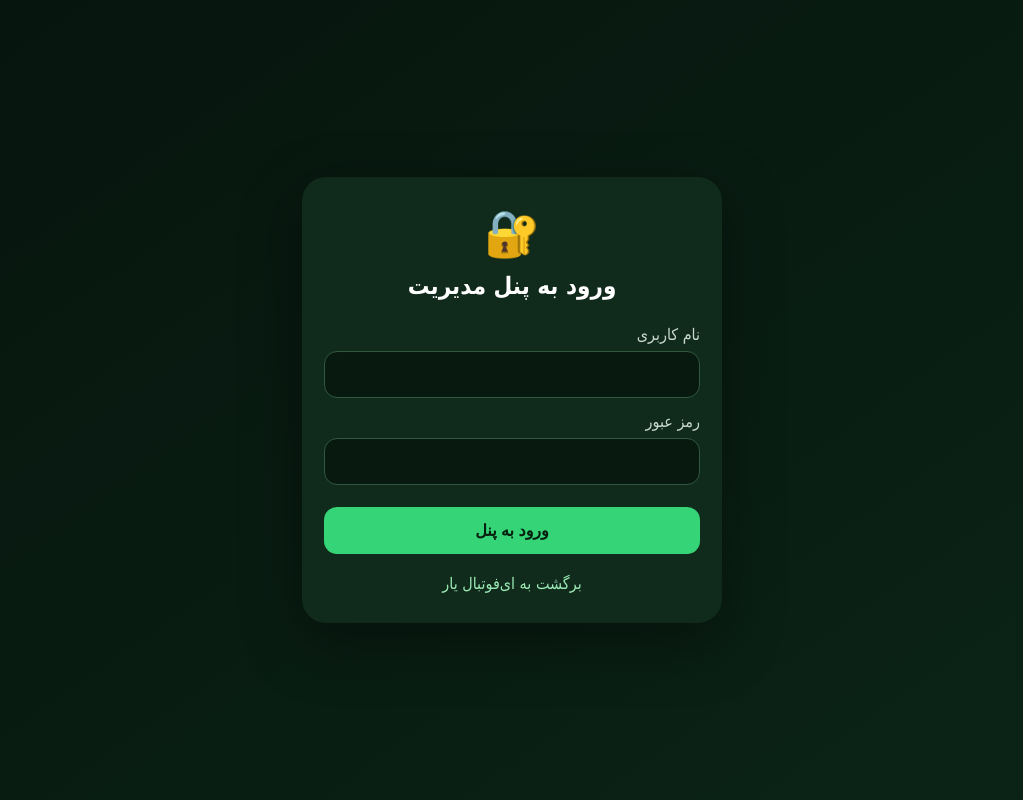
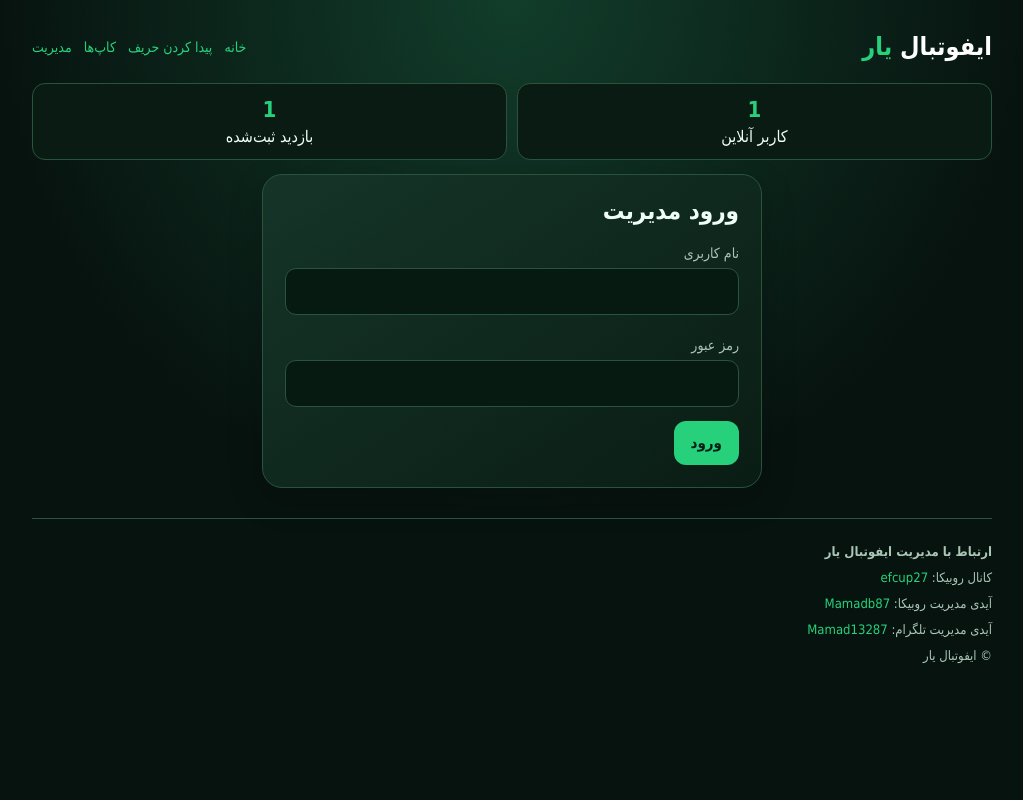
Before and after one commit to mohammadahmadi87m-arch/efootball-yar, a Flask app: page /admin/login in a window 1280 px wide. Shown: the whole page, without its empty margins (128-1151 px from the left). Run offline with Flask 3, Linux system fonts and the light colour scheme; data comes from the database, SQL or seed files in the repository.

Commit message:
Update login.html

```diff
--- a/templates/admin/login.html
+++ b/templates/admin/login.html
@@ -1,136 +1,15 @@
-<!DOCTYPE html>
-<html lang="fa" dir="rtl">
-<head>
-    <meta charset="UTF-8">
-    <meta name="viewport" content="width=device-width, initial-scale=1.0">
-    <title>ورود مدیر | ای‌فوتبال یار</title>
-
-    <style>
-        * { box-sizing: border-box; }
-
-        body {
-            margin: 0;
-            min-height: 100vh;
-            font-family: Tahoma, Arial, sans-serif;
-            background: linear-gradient(145deg, #06140d, #0b2417);
-            color: white;
-            display: flex;
-            justify-content: center;
-            align-items: center;
-            padding: 20px;
-        }
-
-        .box {
-            width: 100%;
-            max-width: 420px;
-            background: #102a1b;
-            border-radius: 24px;
-            padding: 30px 22px;
-            box-shadow: 0 20px 60px rgba(0,0,0,.4);
-        }
-
-        .logo {
-            text-align: center;
-            font-size: 45px;
-        }
-
-        h1 {
-            text-align: center;
-            font-size: 24px;
-            margin: 12px 0 25px;
-        }
-
-        label {
-            display: block;
-            margin: 14px 0 7px;
-            color: #c9d8ce;
-        }
-
-        input {
-            width: 100%;
-            padding: 14px;
-            border: 1px solid #31583e;
-            border-radius: 13px;
-            background: #081a10;
-            color: white;
-            outline: none;
-            font-size: 15px;
-        }
-
-        button {
-            width: 100%;
-            margin-top: 22px;
-            padding: 14px;
-            border: 0;
-            border-radius: 13px;
-            background: #35d477;
-            color: #06200f;
-            font-weight: bold;
-            font-size: 16px;
-            cursor: pointer;
-        }
-
-        .error {
-            background: rgba(217,75,75,.12);
-            border: 1px solid rgba(217,75,75,.3);
-            color: #ffabab;
-            border-radius: 12px;
-            padding: 12px;
-            margin-bottom: 15px;
-            text-align: center;
-        }
-
-        .back {
-            display: block;
-            text-align: center;
-            margin-top: 20px;
-            color: #9beab6;
-            text-decoration: none;
-        }
-    </style>
-</head>
-
-<body>
-
-<div class="box">
-
-    <div class="logo">🔐</div>
-
-    <h1>ورود به پنل مدیریت</h1>
-
-    {% if error %}
-        <div class="error">{{ error }}</div>
-    {% endif %}
-
-    <form method="POST">
-
-        <label>نام کاربری</label>
-        <input
-            type="text"
-            name="username"
-            required
-            autocomplete="username"
-        >
-
-        <label>رمز عبور</label>
-        <input
-            type="password"
-            name="password"
-            required
-            autocomplete="current-password"
-        >
-
-        <button type="submit">
-            ورود به پنل
-        </button>
-
-    </form>
-
-    <a class="back" href="/">
-        برگشت به ای‌فوتبال یار
-    </a>
-
-</div>
-
-</body>
-</html>
+{% extends "base.html" %}
+{% block title %}ورود مدیریت | ایفوتبال یار{% endblock %}
+{% block content %}
+<section class="panel" style="max-width:500px;margin-inline:auto">
+  <h1>ورود مدیریت</h1>
+  {% if error %}<p class="error">{{ error }}</p>{% endif %}
+  <form method="post">
+    <label>نام کاربری</label>
+    <input name="username" required autocomplete="username">
+    <label>رمز عبور</label>
+    <input name="password" type="password" required autocomplete="current-password">
+    <button type="submit">ورود</button>
+  </form>
+</section>
+{% endblock %}
```
